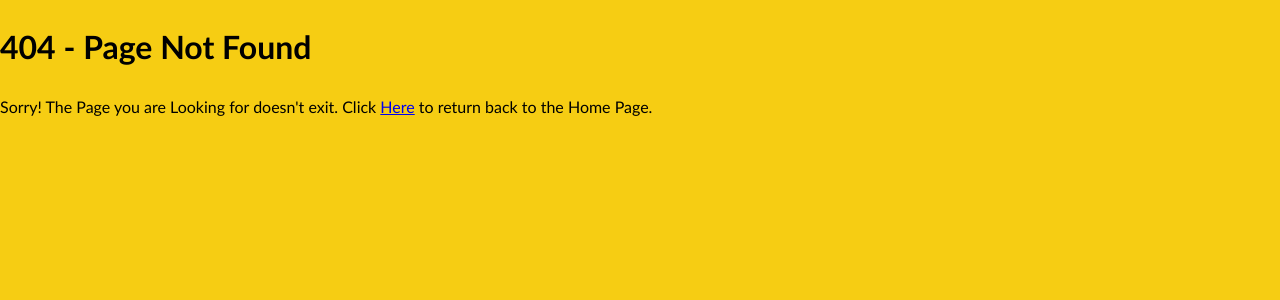
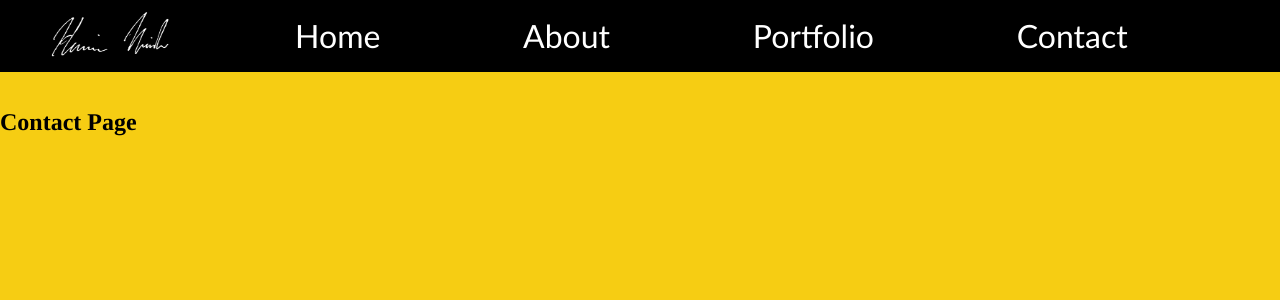
Before and after one commit to HarrisonNiswander/HarrisonNiswanderPortfolio, a React (Vite) app in the folder HarrisonNiswanderPortfolio/: page /contact in a window 1280 px wide. Before the commit this address had no page. Shown: the top 300 px of the page. Built offline with nearby package versions, Linux system fonts and the light colour scheme.

Commit message:
Created contact page and added header

```diff
--- a/HarrisonNiswanderPortfolio/src/components/header/header.jsx
+++ b/HarrisonNiswanderPortfolio/src/components/header/header.jsx
@@ -22,7 +22,7 @@ export default function header() {
                     <Link to="/home">Home</Link>
                     <Link to="/about">About</Link>
                     <Link to="/portfolio">Portfolio</Link>
-                    <Link to="/portfolio">Contact</Link>
+                    <Link to="/contact">Contact</Link>
 
                 </ul>
 
--- /dev/null
+++ b/HarrisonNiswanderPortfolio/src/pages/Contact/contact.jsx
@@ -0,0 +1,12 @@
+import Header from '../../components/header/header.jsx';
+
+const contact = () => (
+  <div>
+    <Header />
+
+    <h2>Contact Page</h2>
+  </div>
+
+)
+
+export default contact;
```
Also changed, not shown: HarrisonNiswanderPortfolio/src/main.jsx (+7 -0 lines).
